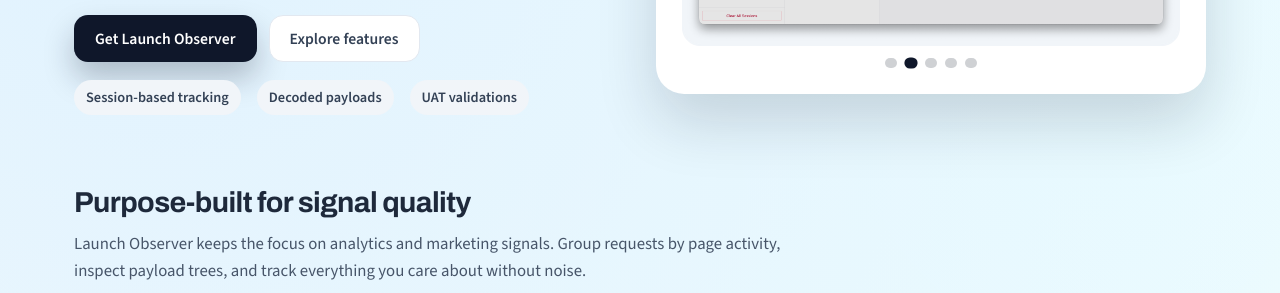
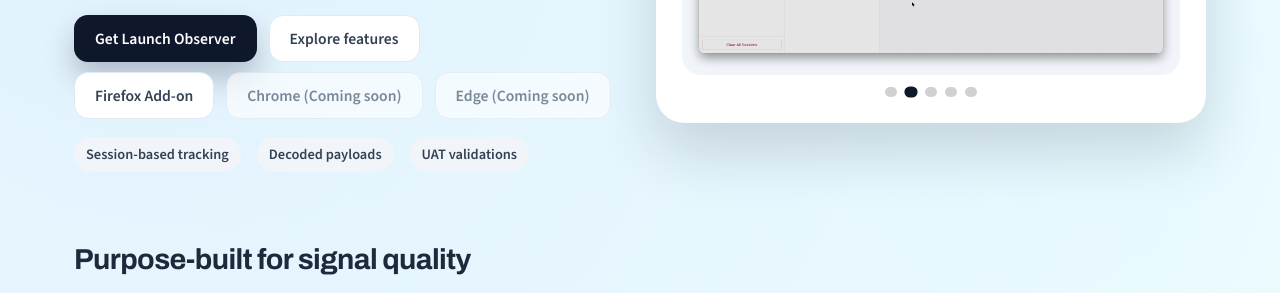
Before and after one commit to dhairya-gabhawala/launch-observer, a browser extension: page docs/index.html in a window 1280 px wide. Shown: the part 457-750 px from the top of the page. Drawn offline with nearby package versions, Linux system fonts and the light colour scheme.

Commit message:
feat: add idle session flow, WebSDK fallback, and docs updates

```diff
--- a/docs/index.html
+++ b/docs/index.html
@@ -533,6 +533,11 @@
           <a class="button primary" href="#features">Get Launch Observer</a>
           <a class="button secondary" href="#screens">Explore features</a>
         </div>
+        <div class="hero-actions" style="margin-top:10px;">
+          <a class="button secondary" href="https://addons.mozilla.org/en-US/firefox/addon/launch-observer/" target="_blank" rel="noopener">Firefox Add-on</a>
+          <span class="button secondary" style="opacity:0.6; cursor:not-allowed;">Chrome (Coming soon)</span>
+          <span class="button secondary" style="opacity:0.6; cursor:not-allowed;">Edge (Coming soon)</span>
+        </div>
         <div class="hero-meta">
           <div class="meta-pill">Session-based tracking</div>
           <div class="meta-pill">Decoded payloads</div>
```
